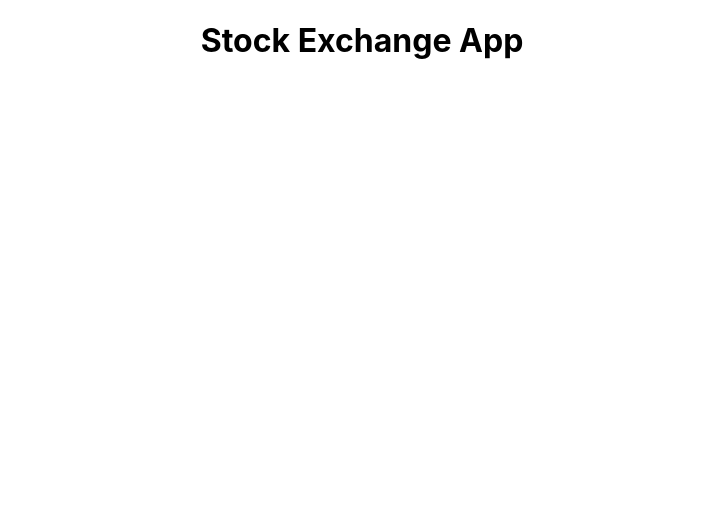
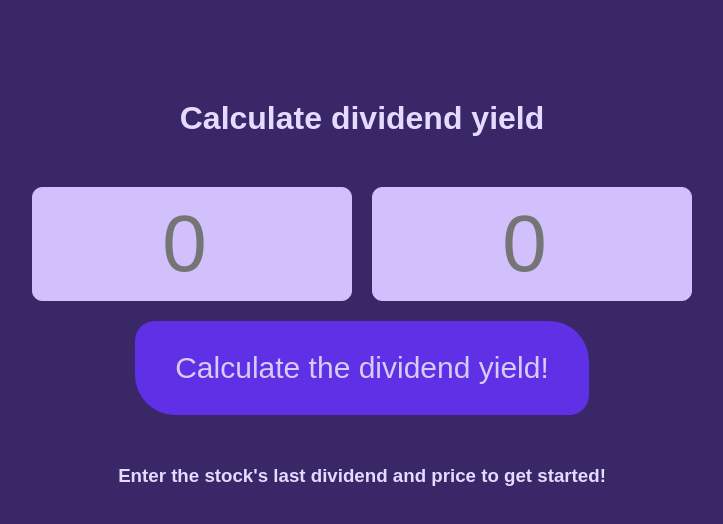
Before and after one commit to atbeesley/stock_exchange, a React (Create React App) app: page / in a window 1280 px wide. Shown: the top 524 px of the page, without its empty margins (278-1001 px from the left). Built offline with nearby package versions, Linux system fonts and the light colour scheme.

Commit message:
dividend yield calculation working

```diff
--- a/package.json
+++ b/package.json
@@ -3,6 +3,7 @@
   "version": "0.1.0",
   "private": true,
   "dependencies": {
+    "@babel/preset-env": "^7.16.4",
     "cra-template": "1.1.2",
     "react": "^17.0.2",
     "react-dom": "^17.0.2",
--- a/public/index.html
+++ b/public/index.html
@@ -24,7 +24,7 @@
       work correctly both with client-side routing and a non-root public URL.
       Learn how to configure a non-root public URL by running `npm run build`.
     -->
-    <title>React App</title>
+    <title>Stock Exchange App</title>
   </head>
   <body>
     <noscript>You need to enable JavaScript to run this app.</noscript>
--- a/src/index.js
+++ b/src/index.js
@@ -1,17 +1,40 @@
-import React from 'react';
-import ReactDOM from 'react-dom';
-import './index.css';
-import App from './App';
-import reportWebVitals from './reportWebVitals';
+import { useState } from "react";
+import ReactDOM from "react-dom";
+import "./styles.css";
 
-ReactDOM.render(
-  <React.StrictMode>
-    <App />
-  </React.StrictMode>,
-  document.getElementById('root')
-);
+function App() {
+  const [lastDividend, setLastDividend] = useState(0);
+  const [price, setPrice] = useState(0);
+  const [dividendYield, setDividendYield] = useState(0);
 
-// If you want to start measuring performance in your app, pass a function
-// to log results (for example: reportWebVitals(console.log))
-// or send to an analytics endpoint. Learn more: https://bit.ly/CRA-vitals
-reportWebVitals();
+  function handleLastDividendChange(e) {
+    setLastDividend(Number(e.target.value));
+  }
+
+  function handlePriceChange(e) {
+    setPrice(+e.target.value);
+  }
+
+  function calculateDividendYield() {
+    setDividendYield(lastDividend / price);
+  }
+
+  return (
+    <div className="App">
+      <h1>Calculate dividend yield</h1>
+
+      <div className="number-inputs">
+        <input type="number" placeholder="0" onChange={handleLastDividendChange} />
+        <input type="number" placeholder="0" onChange={handlePriceChange} />
+      </div>
+
+      <button onClick={calculateDividendYield}>Calculate the dividend yield!</button>
+
+      {dividendYield !== 0 && <h3>The stock's dividend yield is £{dividendYield}!</h3>}
+      {dividendYield === 0 && <h3>Enter the stock's <b>last dividend</b> and <b>price</b> to get started!</h3>}
+    </div>
+  );
+}
+
+const rootElement = document.getElementById("root");
+ReactDOM.render(<App />, rootElement);
--- /dev/null
+++ b/src/styles.css
@@ -0,0 +1,52 @@
+* {
+    box-sizing: border-box;
+    margin: 0;
+    padding: 0;
+  }
+
+  .App {
+    font-family: sans-serif;
+    text-align: center;
+    padding-top: 100px;
+    background: #392767;
+    min-height: 100vh;
+    color: #e5daff;
+  }
+
+  h1 {
+    margin-bottom: 50px;
+  }
+
+  .number-inputs {
+    margin-bottom: 20px;
+  }
+
+  input {
+    font-size: 80px;
+    border-radius: 10px;
+    border: 1px solid #d2c0fd;
+    width: 25%;
+    padding: 10px;
+    text-align: center;
+    background: #d2c0fd;
+    color: #2a1263;
+  }
+
+  input:first-child {
+    margin-right: 20px;
+  }
+
+  button {
+    padding: 30px 40px;
+    font-size: 30px;
+    border-radius: 20px 40px;
+    background: #5f30e6;
+    border: none;
+    margin-bottom: 50px;
+    color: #d7cbf7;
+    cursor: pointer;
+  }
+
+  h2 {
+    font-size: 150px;
+  }
```
Also changed, not shown: 2 other files (tests, documents, lock files or other folders).
